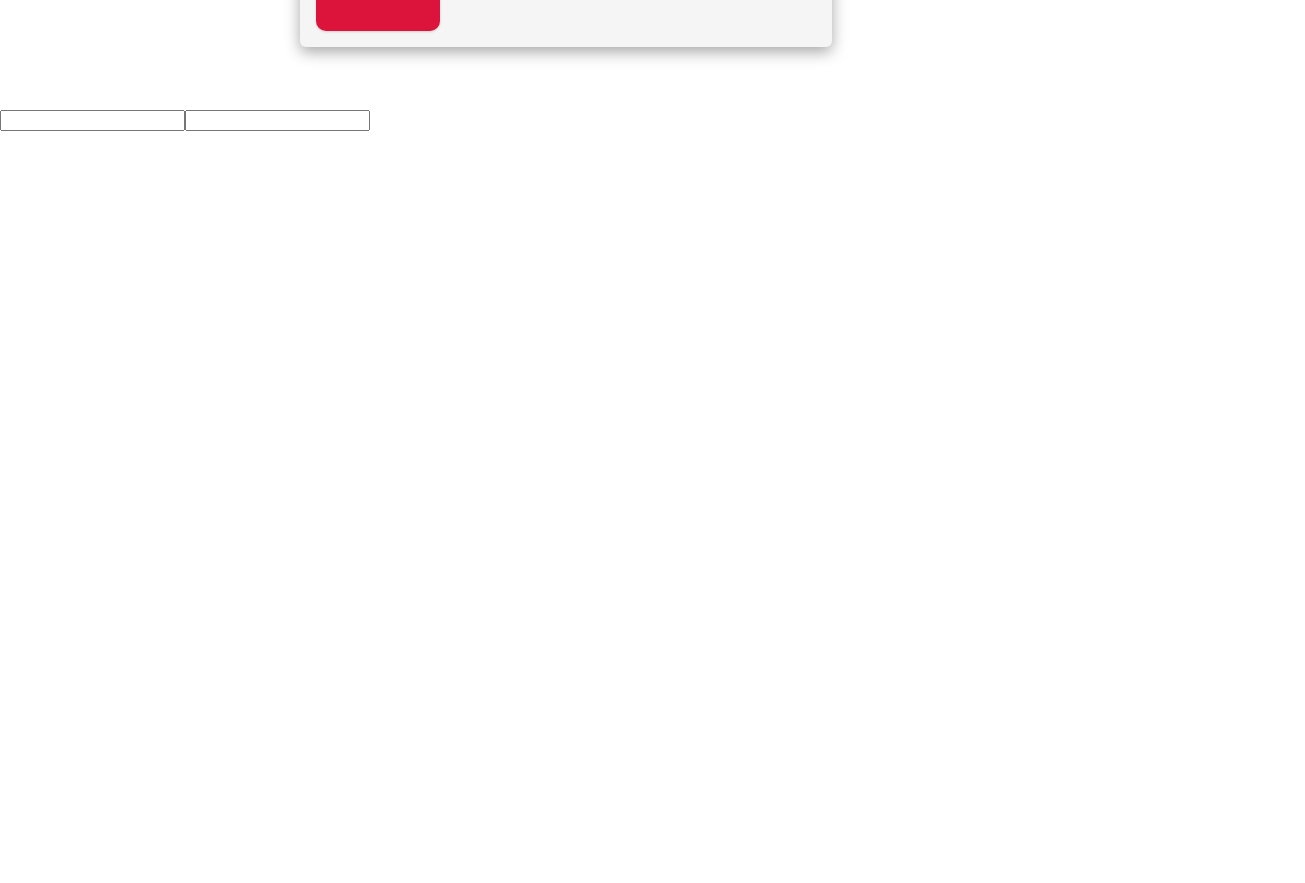
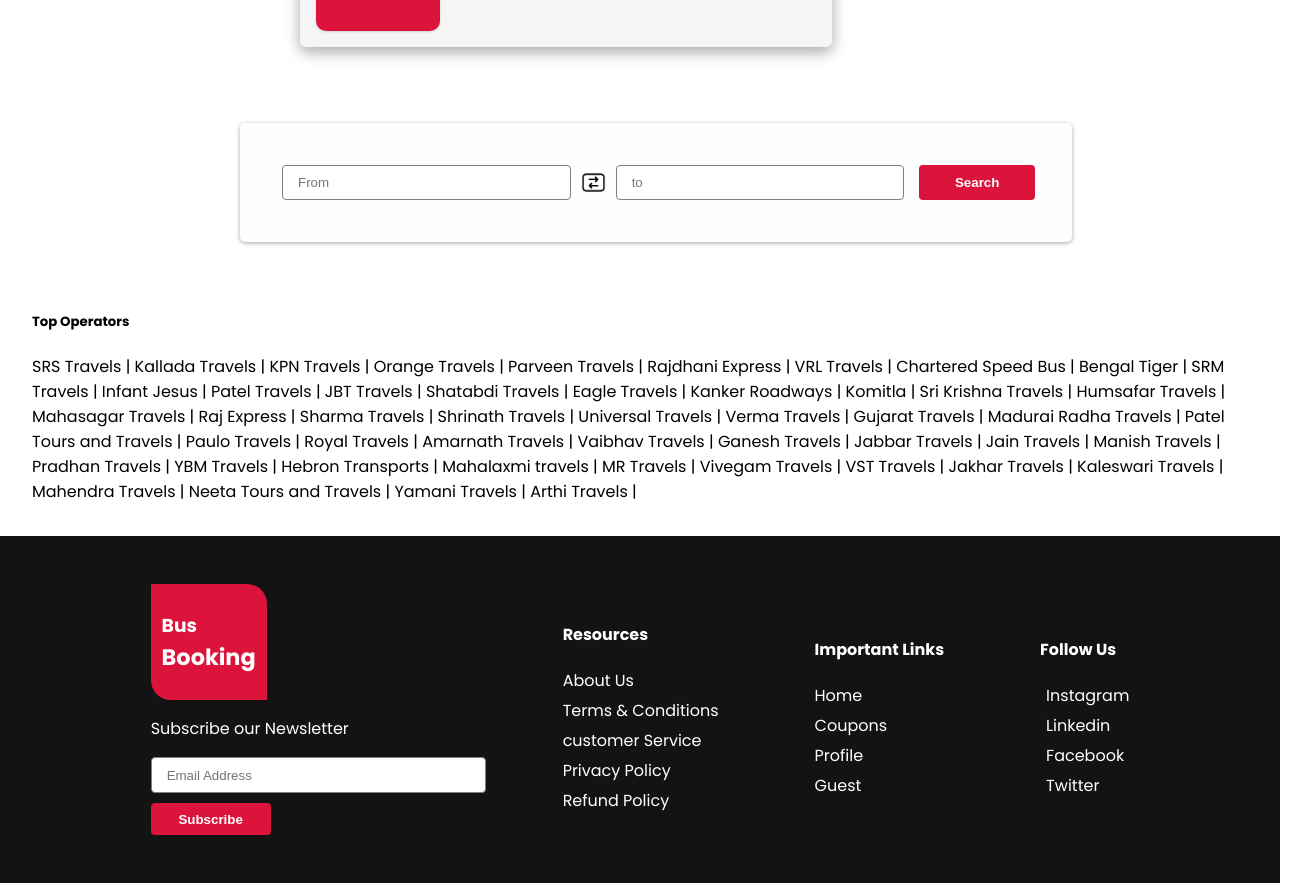
Before and after one commit to lavanmetta/Bus-Booking, a React (Create React App) app: page / in a window 1280 px wide. Shown: the part 676-1559 px from the top of the page, 1305 px wide, since content can reach past the window. Before the commit the page ends 808 px from the top, so only its background shows below. Built offline with nearby package versions, Linux system fonts and the light colour scheme; the HTML template or start-up script is replaced by a standard one.

Commit message:
footer operators

```diff
--- /dev/null
+++ b/src/components/Data/Operators.js
@@ -0,0 +1,56 @@
+const operators = [
+  "SRS Travels",
+  "Kallada Travels",
+  "KPN Travels",
+  "Orange Travels",
+  "Parveen Travels",
+  "Rajdhani Express",
+  "VRL Travels",
+  "Chartered Speed Bus",
+  "Bengal Tiger",
+  "SRM Travels",
+  "Infant Jesus",
+  "Patel Travels",
+  "JBT Travels",
+  "Shatabdi Travels",
+  "Eagle Travels",
+  "Kanker Roadways",
+  "Komitla",
+  "Sri Krishna Travels",
+  "Humsafar Travels",
+  "Mahasagar Travels",
+  "Raj Express",
+  "Sharma Travels",
+  "Shrinath Travels",
+  "Universal Travels",
+  "Verma Travels",
+  "Gujarat Travels",
+  "Madurai Radha Travels",
+  "Patel Tours and Travels",
+  "Paulo Travels",
+  "Royal Travels",
+  "Amarnath Travels",
+  "Vaibhav Travels",
+  "Ganesh Travels",
+  "Jabbar Travels",
+  "Jain Travels",
+  "Manish Travels",
+  "Pradhan Travels",
+  "YBM Travels",
+  "Hebron Transports",
+  "Mahalaxmi travels",
+  "MR Travels",
+  "Vivegam Travels",
+  "VST Travels",
+  "Jakhar Travels",
+  "Kaleswari Travels",
+  "Mahendra Travels",
+  "Neeta Tours and Travels",
+  "Yamani Travels",
+  "Arthi Travels",
+];
+
+
+ export function OperatorsList() {
+    return operators
+}
--- /dev/null
+++ b/src/components/Footer/Footer.css
@@ -0,0 +1,85 @@
+.footer-main-container {
+    display: flex;
+    flex-direction: row;
+    justify-content: center;
+    align-items: center;
+    background-color: rgb(20, 19, 19);
+    color: white;
+    padding: 0rem;
+}
+
+.imp-links {
+    display: flex;
+    flex-direction: column;
+    justify-content: center;
+
+}
+
+.imp-links > a > i {
+    margin: 3px !important;
+    font-size: 18px;
+
+
+}
+
+.imp-links > a {
+    display: flex;
+    flex-direction: row;
+    align-items: center;
+}
+
+
+
+.imp-links > a {
+    text-decoration: none;
+    color: white;
+    margin-bottom: 5px;
+}
+
+.imp-links > a:hover {
+    color: crimson;
+}
+
+.footer-main-container > div {
+    margin: 3rem;
+}
+
+.footer-logo {
+    background-color: crimson;
+
+    color: white;
+    width: 100px;
+    height: 100px;
+    display: flex;
+    flex-direction: column;
+    justify-content: center;
+    align-items: center;
+    padding: 0.5rem;
+    border-top-right-radius: 20px;
+    border-top-left-radius: 1px;
+    border-bottom-left-radius: 20px;
+    border-bottom-right-radius: 1px;
+
+}
+
+.news-letter > input {
+    height: 32px;
+    width: 100%;
+
+}
+
+.news-letter > button {
+    width: 120px;
+    height: 32px;
+    background-color: crimson;
+    color: white;
+    font-weight: bold;
+    margin-top: 10px;
+    border-radius: 4px;
+}
+
+
+
+.footer-span {
+    font-size: 1.4rem;
+}
--- /dev/null
+++ b/src/components/Footer/Footer.jsx
@@ -0,0 +1,56 @@
+import React from "react";
+import { Link } from "react-router-dom";
+import "./Footer.css";
+function Footer() {
+  return (
+    <footer>
+      <div className="footer-main-container">
+        <div>
+          <div className="footer-logo">
+            <h3>
+              Bus <br />
+              <span className="footer-span">Booking</span>
+            </h3>
+          </div>
+          <div className="news-letter">
+            <p>Subscribe our Newsletter</p>
+            <input type="email" placeholder="Email Address" />
+            <button>Subscribe</button>
+          </div>
+        </div>
+
+        <div className="footer-resource">
+          <h4>Resources</h4>
+          <div className="imp-links">
+            <Link>About Us</Link>
+            <Link>Terms & Conditions</Link>
+            <Link>customer Service</Link>
+            <Link>Privacy Policy</Link>
+            <Link>Refund Policy</Link>
+          </div>
+        </div>
+        <div>
+          <h4>Important Links</h4>
+          <div className="imp-links">
+            <Link>Home</Link>
+            <Link>Coupons</Link>
+            <Link>Profile</Link>
+            <Link>Guest</Link>
+          </div>
+        </div>
+
+        <div>
+          <h4>Follow Us</h4>
+          <div className="imp-links">
+            <Link><i className="ri-instagram-line"></i> Instagram</Link>
+            <Link><i className="ri-linkedin-fill"></i> Linkedin</Link>
+            <Link><i className="ri-facebook-fill"></i> Facebook</Link>
+            <Link><i className="ri-twitter-line"></i> Twitter</Link>
+          </div>
+        </div>
+      </div>
+    </footer>
+  );
+}
+
+export default Footer;
--- /dev/null
+++ b/src/components/Home/Home.css
@@ -0,0 +1,3 @@
+.operators-container {
+    padding: 2rem;
+}
--- a/src/components/Home/Home.jsx
+++ b/src/components/Home/Home.jsx
@@ -1,11 +1,18 @@
 import React from 'react'
+import Footer from '../Footer/Footer';
 import Navbar from '../Navbar/Navbar'
-import HomeSection from '../HomeSection/HomeSection'
-function Home() {
+import OfferCard from '../OfferCard/OfferCard';
+import SearchCard from '../SearchCard/SearchCard';
+import TopOperators from './TopOperators';
+import './Home.css'
+const Home = () => {
   return (
     <>
       <Navbar/>
-      <HomeSection/>
+      <OfferCard/>
+      <SearchCard/>
+      <TopOperators/>
+      <Footer/>
     </>
   )
 }
--- /dev/null
+++ b/src/components/Home/TopOperators.jsx
@@ -0,0 +1,25 @@
+import React from 'react'
+import { OperatorsList } from '../Data/Operators'
+import { useEffect, useState } from 'react'
+const TopOperators = () => {
+    const [operator, setOperator] = useState([])
+
+    useEffect(() => {
+       const operators = OperatorsList()
+       setOperator(operators)
+
+    }, [])
+
+  return (
+    <div className='operators-container'>
+    <div><h5>Top Operators</h5></div>
+      {
+        operator.map((element, index) => (
+            <span key={index}>{`${element} | `}</span>
+          ))
+      }
+    </div>
+  )
+}
+
+export default TopOperators
--- a/src/components/HomeSection/HomeSection.jsx
+++ /dev/null
@@ -1,14 +0,0 @@
-import React from "react";
-import OfferCard from "../OfferCard/OfferCard";
-import SearchCard from "../SearchCard/SearchCard";
-import './HomeSection.css'
-function HomeSection() {
-  return (
-    <React.Fragment>
-      <OfferCard/>
-      <SearchCard/>
-    </React.Fragment>
-  );
-}
-
-export default HomeSection;
--- a/src/components/OfferCard/OfferCard.jsx
+++ b/src/components/OfferCard/OfferCard.jsx
@@ -1,8 +1,8 @@
 import React from "react";
 import "./OfferCard.css";
-function OfferCard() {
+
+const OfferCard = () => {
   return (
-    <React.Fragment>
     <div className="offer-card-container">
       <div className="offer-heading">
         <h1>
@@ -17,7 +17,6 @@
         </p>
       </div>
     </div>
-    </React.Fragment>
   );
 }
 
--- a/src/components/SearchCard/SearchCard.css
+++ b/src/components/SearchCard/SearchCard.css
@@ -0,0 +1,44 @@
+.search-card-container {
+    display: flex;
+    flex-direction: row;
+    justify-content: center;
+    align-items: center;
+    background-color: rgb(252, 254, 255);
+    padding: 2rem;
+    box-shadow: rgba(0, 0, 0, 0.35) 0px 1px 4px;
+    width: 60%;
+    border-radius: 5px;
+}
+
+.search {
+    display: flex;
+    justify-content: center;
+    align-items: center;
+    width: 100%;
+    padding: 1rem;
+}
+
+.search-card-container > img {
+    width: 25px;
+    height: 25px;
+}
+.search-card-container > input {
+    height: 35px;
+    width: 300px;
+    outline: none;
+    border: 1px solid grey;
+    padding-left: 15px;
+    margin: 10px;
+    border-radius: 4px;
+}
+
+.search-card-container > button {
+    border: none;
+    background-color: crimson;
+    width: 120px;
+    height: 35px;
+    color: white;
+    font-weight: bold;
+    border-radius: 4px;
+    margin: 5px;
+}
--- a/src/components/SearchCard/SearchCard.jsx
+++ b/src/components/SearchCard/SearchCard.jsx
@@ -1,14 +1,18 @@
-import React from 'react'
+import React from "react";
+import "./SearchCard.css";
+import arrows from "../Assets/exchange.png";
 
-function SearchCard() {
+const SearchCard = () => {
   return (
-    <React.Fragment>
-      <div className='search-card-container'>
-      <input type='search' />
-      <input type='search' />
+    <div className="search">
+      <div className="search-card-container">
+        <input type="search" placeholder="From" />
+        <img src={arrows} alt="arrow" />
+        <input type="search" placeholder="to" />
+        <button>Search</button>
       </div>
-    </React.Fragment>
-  )
-}
+    </div>
+  );
+};
 
-export default SearchCard
+export default SearchCard;
--- a/src/index.css
+++ b/src/index.css
@@ -1,17 +1,23 @@
-@import url('https://fonts.googleapis.com/css2?family=Poppins:ital,wght@0,100;0,200;0,300;0,400;0,500;0,600;0,700;0,800;0,900;1,200;1,300;1,400;1,500;1,600;1,700;1,800;1,900&display=swap');
+@import url("https://fonts.googleapis.com/css2?family=Poppins:ital,wght@0,100;0,200;0,300;0,400;0,500;0,600;0,700;0,800;0,900;1,200;1,300;1,400;1,500;1,600;1,700;1,800;1,900&display=swap");
 
-body {
-  font-family: poppins, 'sans-serif';
+body, html {
+  font-family: poppins, "sans-serif";
   margin: 0;
   padding: 0;
   -webkit-font-smoothing: antialiased;
   -moz-osx-font-smoothing: grayscale;
   overflow-x: hidden;
   width: 100%;
-
 }
 
 button {
   cursor: pointer;
   border: none;
+
 }
+input {
+  outline: none;
+  border-radius: 4px;
+  border: 1px solid grey;
+  padding-left: 15px;
+}
```
Also changed, not shown: src/components/Assets/exchange.png (added), src/components/HomeSection/HomeSection.css (deleted). Lines whose indentation alone changed are shown as unchanged.
